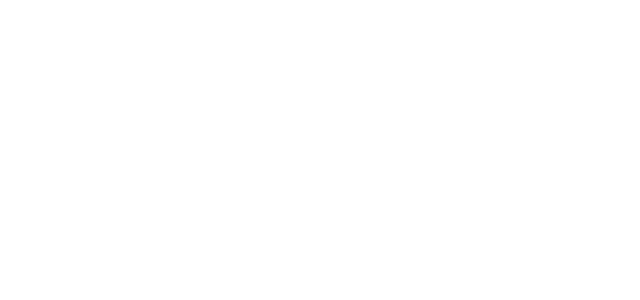
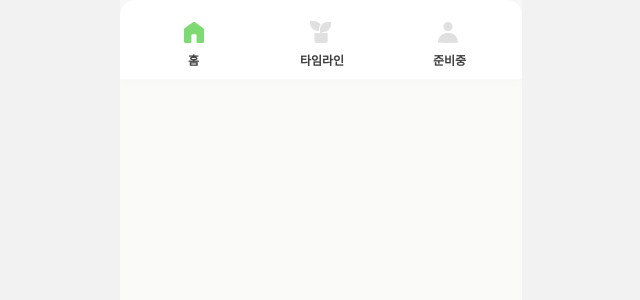
Before and after one commit to likelion14-team01/frontend, a React (Vite) app: page / in a window 1280 px wide. Shown: the top 300 px of the page, without its empty margins (319-959 px from the left). Built offline with nearby package versions, Linux system fonts and the light colour scheme.

Commit message:
✨ Feat: 푸터 라우팅 및 레이아웃 연결

```diff
--- a/src/App.jsx
+++ b/src/App.jsx
@@ -5,6 +5,8 @@
 
 function App() {
     return (
+        <div className="app-wrapper">
+            <div className="app-container">
                 <BrowserRouter>
                     <Routes>
                         <Route element={<RootLayout />}>
@@ -12,6 +14,8 @@
                         </Route>
                     </Routes>
                 </BrowserRouter>
+            </div>
+        </div>
     );
 }
 
--- a/src/index.css
+++ b/src/index.css
@@ -1,9 +1,24 @@
 * {
-  margin: 0;
-  padding: 0;
-  box-sizing: border-box;
+    box-sizing: border-box;
 }
 
 body {
-  background-color: #fff;
+    margin: 0;
+    background: #f2f2f2;
+    font-family: Pretendard, sans-serif;
 }
+
+.app-wrapper {
+    min-height: 100vh;
+    display: flex;
+    justify-content: center;
+    align-items: center;
+}
+
+.app-container {
+    width: 402px;
+    height: 1004px;
+    background: #FAFAF9;
+    overflow: hidden;
+    position: relative;
+}
--- a/src/layout/RootLayout.jsx
+++ b/src/layout/RootLayout.jsx
@@ -1,9 +1,12 @@
 import { Outlet } from "react-router-dom";
+
+import Footer from "../components/footer/Footer.jsx";
 
 export default function RootLayout() {
     return (
         <>
             <Outlet />
+            <Footer />
         </>
     );
 }
```
Lines whose indentation alone changed are shown as unchanged.
